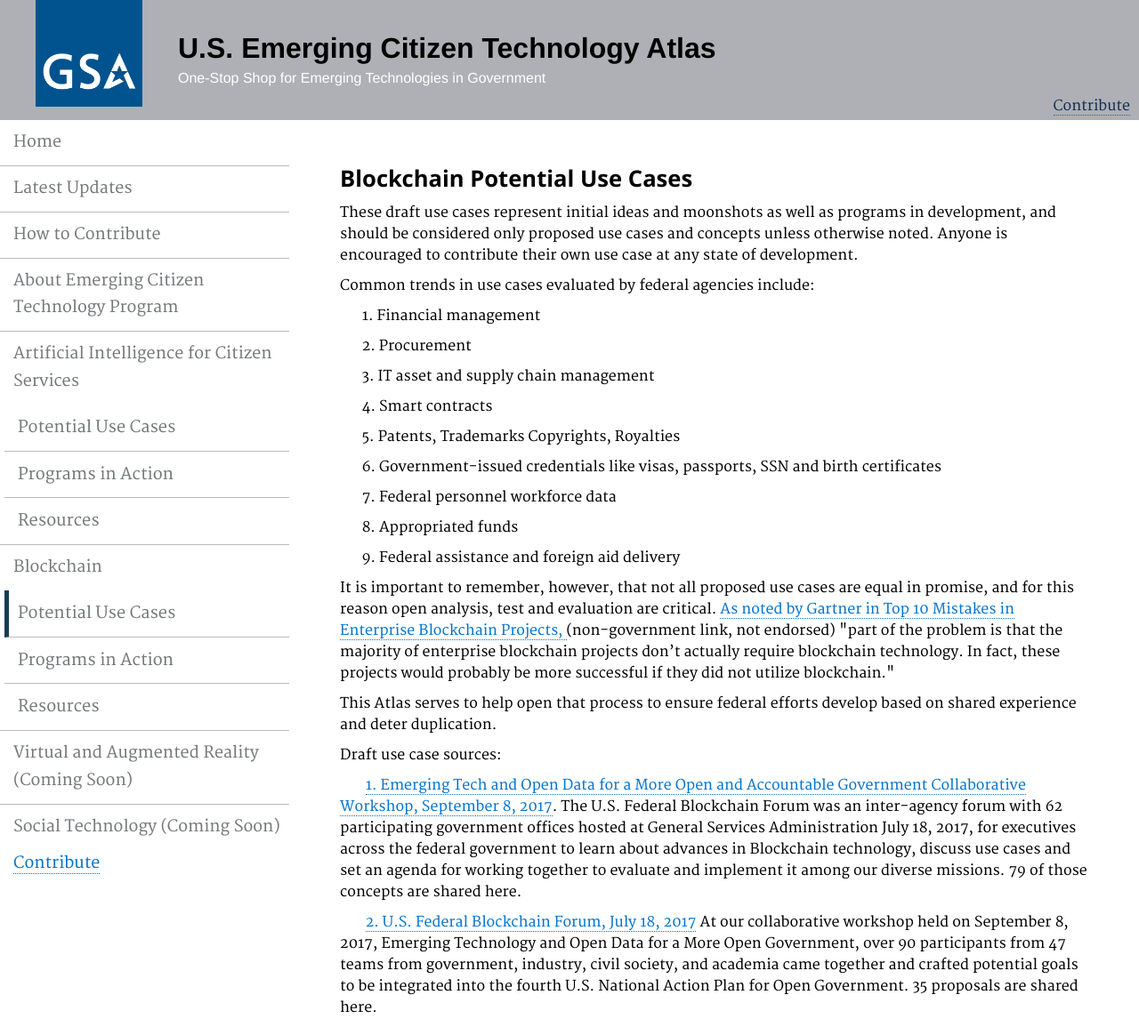
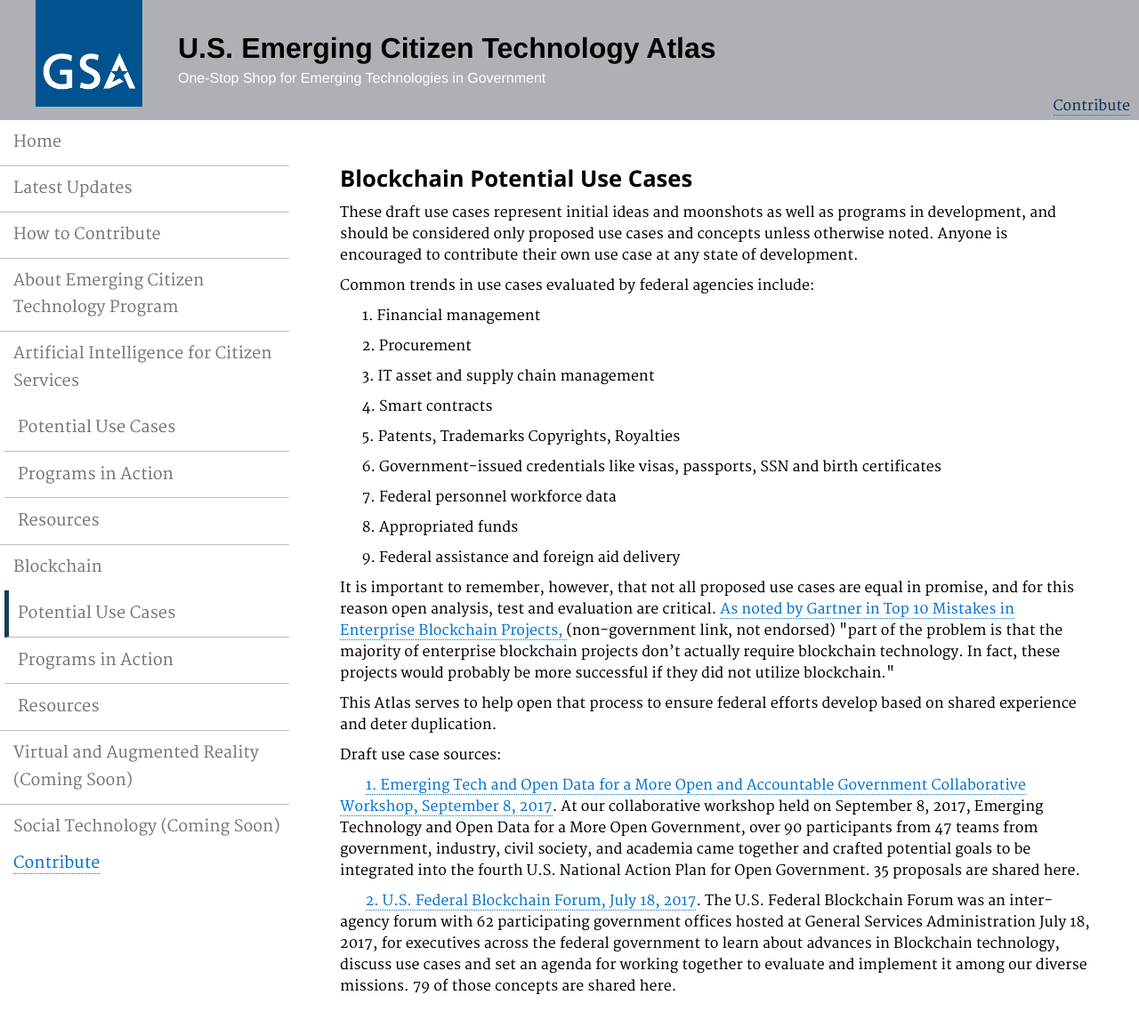
Before and after one commit to GSA/emerging-technology-atlas, a Jekyll site: the page built from pages/blockchain-federal.md, in a window 1280 px wide. Shown: the whole page at 89% size. Built offline with Jekyll 4.4.1, drawn with Linux system fonts in a browser that asks for light colours; after the commit the page ends 1131 px from its top, so only the background shows below that.

Commit message:
Fixed event descriptions
Descriptions initially were flipped - reordered to match proper description with proper event.

```diff
--- a/pages/blockchain-federal.md
+++ b/pages/blockchain-federal.md
@@ -25,5 +25,5 @@ It is important to remember, however, that not all proposed use cases are equal
 This Atlas serves to help open that process to ensure federal efforts develop based on shared experience and deter duplication. </p>
 
 <p> Draft use case sources:
-<p>&nbsp;&nbsp;&nbsp;&nbsp;&nbsp;&nbsp; <a href="/emerging-technology-atlas/blockchain-workshop/"><span>1. Emerging Tech and Open Data for a More Open and Accountable Government Collaborative Workshop, September 8, 2017</span></a>. The U.S. Federal Blockchain Forum was an inter-agency forum with 62 participating government offices hosted at General Services Administration July 18, 2017, for executives across the federal government to learn about advances in Blockchain technology, discuss use cases and set an agenda for working together to evaluate and implement it among our diverse missions. 79 of those concepts are shared here.
-<p>&nbsp;&nbsp;&nbsp;&nbsp;&nbsp;&nbsp; <a href="https://gsa.github.io/emerging-technology-atlas/blockchain-forum/"><span>2. U.S. Federal Blockchain Forum, July 18, 2017</span></a> At our collaborative workshop held on September 8, 2017, Emerging Technology and Open Data for a More Open Government, over 90 participants from 47 teams from government, industry, civil society, and academia came together and crafted potential goals to be integrated into the fourth U.S. National Action Plan for Open Government. 35 proposals are shared here.
+<p>&nbsp;&nbsp;&nbsp;&nbsp;&nbsp;&nbsp; <a href="/emerging-technology-atlas/blockchain-workshop/"><span>1. Emerging Tech and Open Data for a More Open and Accountable Government Collaborative Workshop, September 8, 2017</span></a>. At our collaborative workshop held on September 8, 2017, Emerging Technology and Open Data for a More Open Government, over 90 participants from 47 teams from government, industry, civil society, and academia came together and crafted potential goals to be integrated into the fourth U.S. National Action Plan for Open Government. 35 proposals are shared here.
+<p>&nbsp;&nbsp;&nbsp;&nbsp;&nbsp;&nbsp; <a href="https://gsa.github.io/emerging-technology-atlas/blockchain-forum/"><span>2. U.S. Federal Blockchain Forum, July 18, 2017</span></a>. The U.S. Federal Blockchain Forum was an inter-agency forum with 62 participating government offices hosted at General Services Administration July 18, 2017, for executives across the federal government to learn about advances in Blockchain technology, discuss use cases and set an agenda for working together to evaluate and implement it among our diverse missions. 79 of those concepts are shared here.
```
